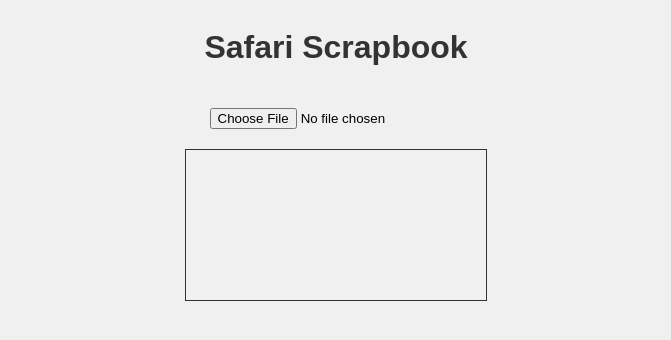
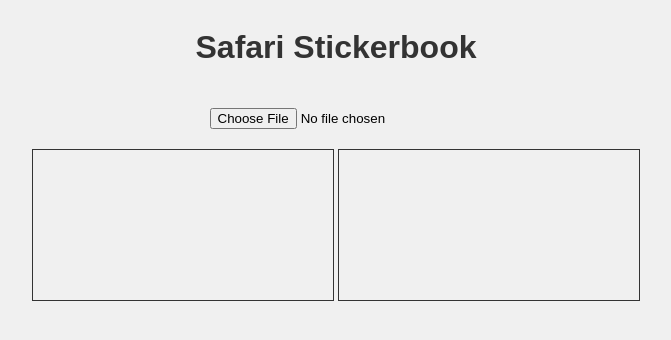
Before and after one commit to roydipta/safari_stickerbook, a plain HTML site: page index.html in a window 1280 px wide. Shown: the whole page, without its empty margins (304-975 px from the left). Drawn offline with Linux system fonts and the light colour scheme.

Commit message:
created front page

```diff
--- a/index.html
+++ b/index.html
@@ -3,13 +3,16 @@
 <head>
     <meta charset="UTF-8">
     <meta name="viewport" content="width=device-width, initial-scale=1.0">
-    <title>Image to Canvas</title>
+    <title>Image Selection and Sticker Book</title>
     <link rel="stylesheet" href="styles.css">
 </head>
 <body>
-    <h1>Safari Scrapbook</h1>
-    <input type="file" id="image-input" accept="image/*">
-    <canvas id="image-canvas"></canvas>
+    <h1>Safari Stickerbook</h1>
+    <input type="file" id="imageUpload" accept="image/*">
+    <div class="canvas-container">
+        <canvas id="imageCanvas"></canvas>
+        <canvas id="stickerCanvas"></canvas>
+    </div>
     <script src="script.js"></script>
 </body>
 </html>
```
